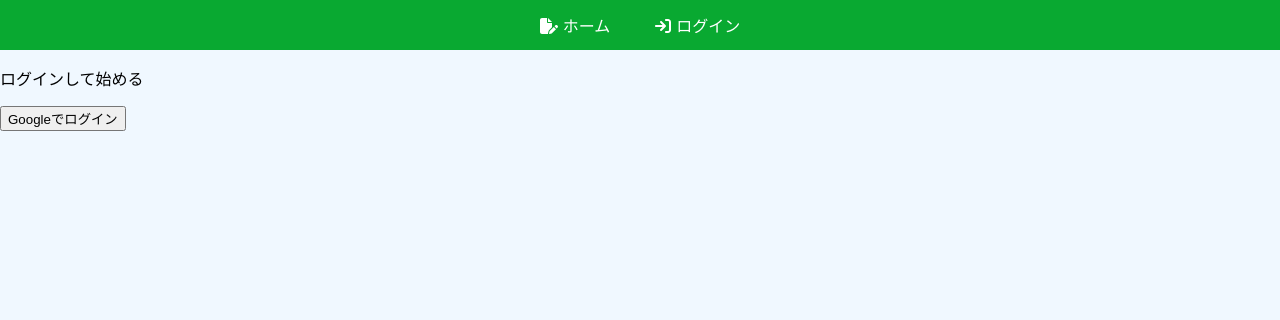
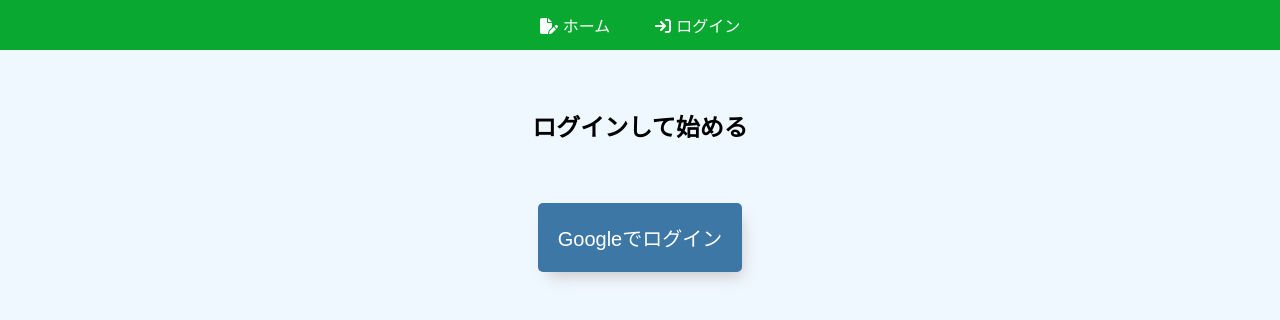
Before and after one commit to delicha/blog-with-react-and-firebase, a React (Create React App) app: page /login in a window 1280 px wide. Shown: the top 320 px of the page. Built offline with nearby package versions, Linux system fonts and the light colour scheme; the HTML template or start-up script is replaced by a standard one.

Commit message:
css for login and logout

```diff
--- /dev/null
+++ b/src/components/Login.css
@@ -0,0 +1,25 @@
+.loginPage {
+  display: flex;
+  flex-direction: column;
+  justify-content: center;
+  align-items: center;
+  height: 300px;
+}
+
+.loginButton {
+  margin: 40px 0;
+  padding: 20px;
+  background-color: #3d77a5;
+  border: none;
+  box-shadow: 5px 9px 15px -5px rgb(203, 199, 199);
+  color: #fff;
+  border-radius: 5px;
+  cursor: pointer;
+  transition: all 0.3s;
+  font-size: 20px;
+}
+
+.loginButton:hover {
+  transform: translateY(5px);
+  box-shadow: none;
+}
--- a/src/components/Login.js
+++ b/src/components/Login.js
@@ -2,6 +2,7 @@ import { signInWithPopup } from "firebase/auth";
 import React from 'react';
 import { auth, provider } from "../firebase";
 import { useNavigate } from "react-router-dom";
+import "./Login.css";
 
 const Login = ({ setIsAuth }) => {
   const navigate = useNavigate();
@@ -13,9 +14,9 @@ const Login = ({ setIsAuth }) => {
     });
   }
   return (
-    <div>
-      <p>ログインして始める</p>
-      <button onClick={loginInWithGoogle}>Googleでログイン</button>
+    <div className="loginPage">
+      <h2>ログインして始める</h2>
+      <button className="loginButton" onClick={loginInWithGoogle}>Googleでログイン</button>
     </div>
   )
 }
--- /dev/null
+++ b/src/components/Logout.css
@@ -0,0 +1,25 @@
+.logoutPage {
+  display: flex;
+  flex-direction: column;
+  justify-content: center;
+  align-items: center;
+  height: 300px;
+}
+
+.logoutButton {
+  margin: 40px 0;
+  padding: 20px;
+  background-color: #3d77a5;
+  border: none;
+  box-shadow: 5px 9px 15px -5px rgb(203, 199, 199);
+  color: #fff;
+  border-radius: 5px;
+  cursor: pointer;
+  transition: all 0.3s;
+  font-size: 20px;
+}
+
+.logoutButton:hover {
+  transform: translateY(5px);
+  box-shadow: none;
+}
--- a/src/components/Logout.js
+++ b/src/components/Logout.js
@@ -2,6 +2,7 @@ import { signInWithPopup, signOut } from "firebase/auth";
 import React from 'react';
 import { auth, provider } from "../firebase";
 import { useNavigate } from "react-router-dom";
+import "./Logout.css"
 
 const Logout = ({ setIsAuth }) => {
   const navigate = useNavigate();
@@ -14,9 +15,9 @@ const Logout = ({ setIsAuth }) => {
   };
 
   return (
-    <div>
-      <p>ログアウトする</p>
-      <button onClick={logout}>ログアウト</button>
+    <div className="logoutPage">
+      <h2>ログアウトする</h2>
+      <button className="logoutButton" onClick={logout}>ログアウト</button>
     </div>
   )
 }
```
